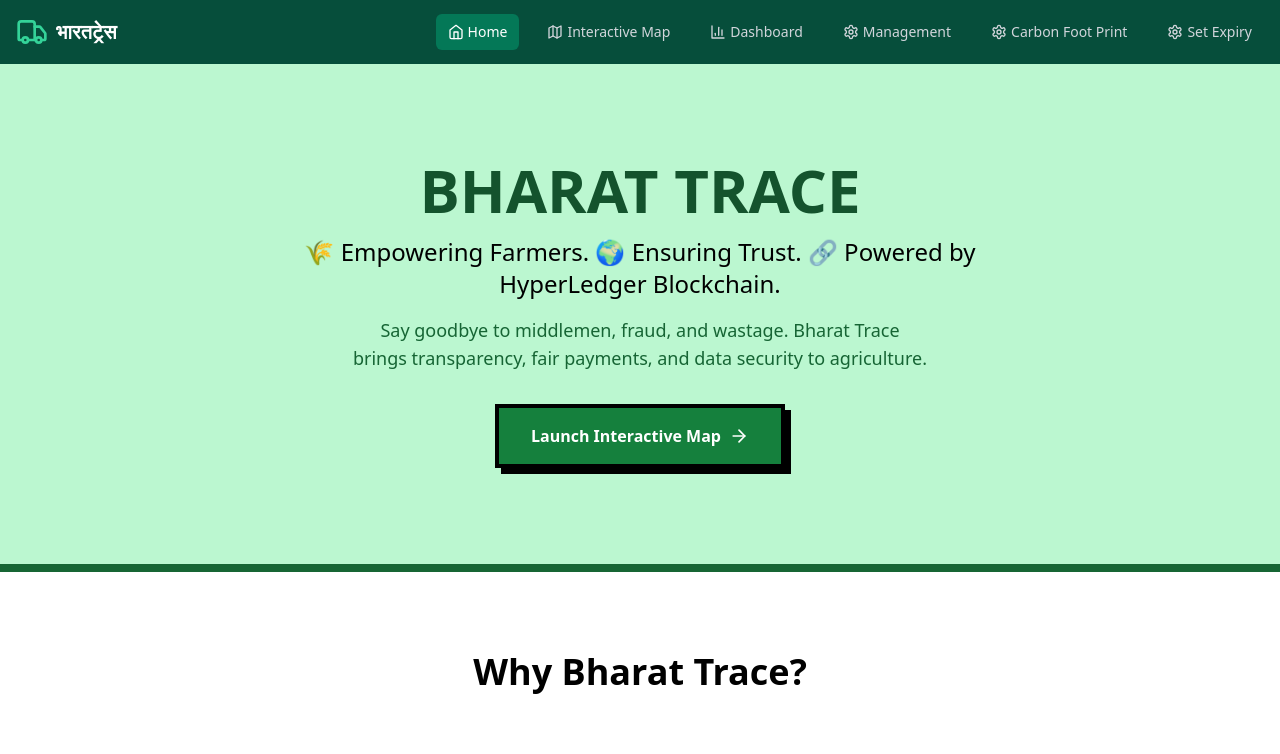
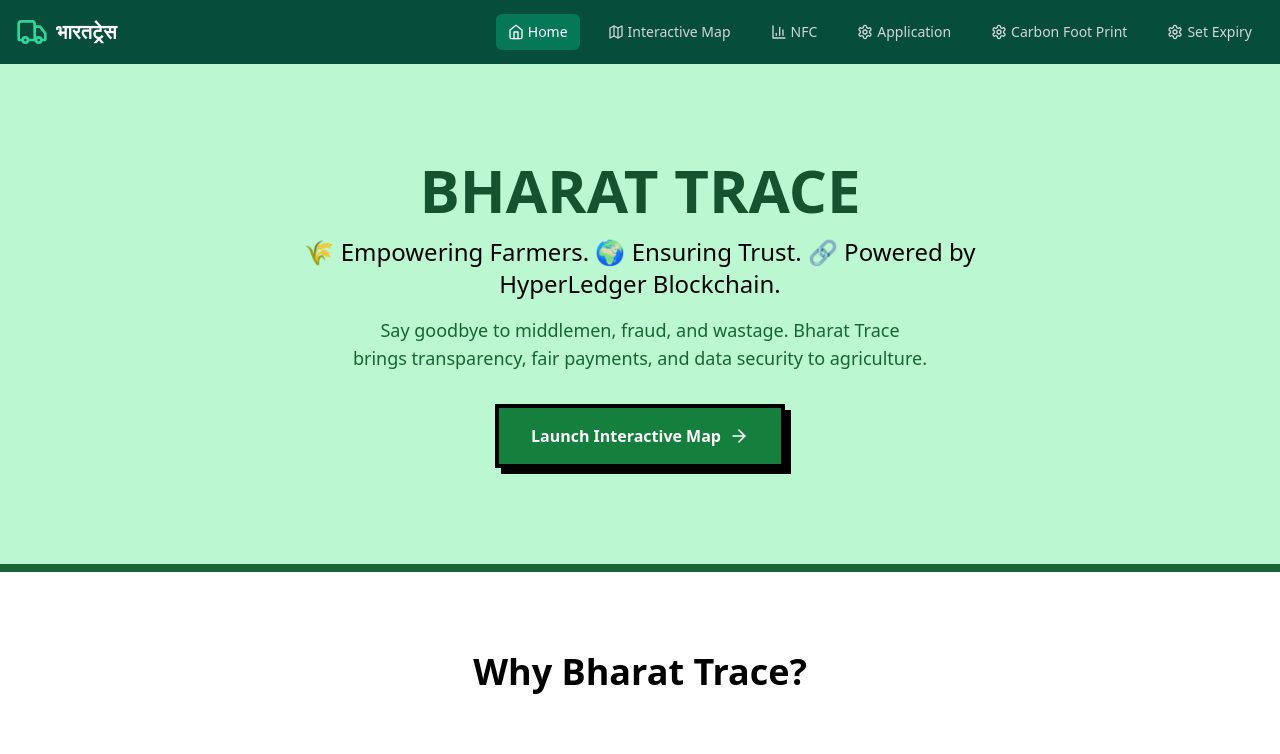
Before and after one commit to Beastdzns/BharatTrace, a React (Vite) app in the folder clinkit/Supply-Track-main/: page / in a window 1280 px wide. Shown: the top 754 px of the page. Built offline with nearby package versions, Linux system fonts and the light colour scheme; no server answers.

Commit message:
minor changes

```diff
--- a/clinkit/Supply-Track-main/src/components/Navbar.tsx
+++ b/clinkit/Supply-Track-main/src/components/Navbar.tsx
@@ -17,8 +17,8 @@ export function Navbar() {
                     <div className="flex space-x-4">
                         <NavItem to="/" icon={<Home className="w-4 h-4" />} label="Home" isActive={isActive('/')} />
                         <NavItem to="/map" icon={<Map className="w-4 h-4" />} label="Interactive Map" isActive={isActive('/map')} />
-                        <NavItem to="/dashboard" icon={<BarChart3 className="w-4 h-4" />} label="Dashboard" isActive={isActive('/dashboard')} />
-                        <NavItem to="/management" icon={<Settings className="w-4 h-4" />} label="Management" isActive={isActive('/management')} />
+                        <NavItem to="/dashboard" icon={<BarChart3 className="w-4 h-4" />} label="NFC" isActive={isActive('/dashboard')} />
+                        <NavItem to="/management" icon={<Settings className="w-4 h-4" />} label="Application" isActive={isActive('/management')} />
                         <NavItem to="/carbon" icon={<Settings className="w-4 h-4" />} label="Carbon Foot Print" isActive={isActive('/carbon')} />
                         <NavItem to="/set-expiry" icon={<Settings className="w-4 h-4" />} label="Set Expiry" isActive={isActive('/set-expiry')} />
 
--- a/clinkit/Supply-Track-main/src/pages/CarbonPrint.tsx
+++ b/clinkit/Supply-Track-main/src/pages/CarbonPrint.tsx
@@ -31,7 +31,7 @@ const MaharashtraMap: React.FC = () => {
         .selectAll("path")
         .data(states.features)
         .join("path")
-        .attr("d", path)
+        .attr("d", (d: any) => path(d) as string)
         .attr("fill", "#3b82f6")
         .attr("stroke", "#1e3a8a")
         .on("mouseover", function () {
```
Also changed, not shown: package.json (+7 -1 lines), 1 other file (tests, documents, lock files or other folders).
